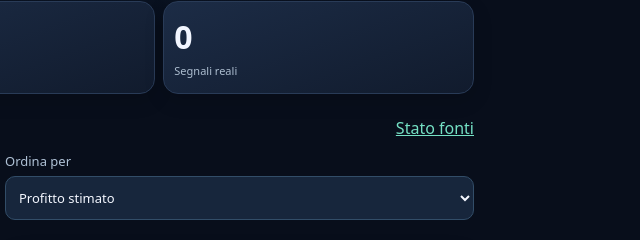
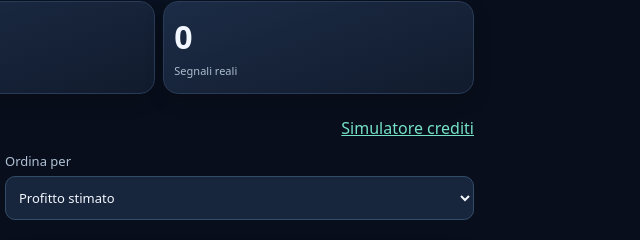
Before and after one commit to monang1686/FinalTradingFC, a plain HTML site: page experimental/scanner.html in a window 1280 px wide. Shown: the part 208-448 px from the top of the page, 640-1280 px from the left. Drawn offline with Linux system fonts and the light colour scheme.

Commit message:
ui: link isolated trading simulator from scanner dashboard

```diff
--- a/experimental/scanner.html
+++ b/experimental/scanner.html
@@ -9,7 +9,7 @@
 <header><div><div class="eyebrow">FUT TRADER 27 / LAB</div><h1>Market Scanner</h1><div class="muted">Anteprima mobile · mercato console</div></div><span class="tag">DEMO</span></header>
 <div class="notice"><strong>Simulazione, non trading reale.</strong> Carte e prezzi inventati. Nessuna asta verificata, nessuna operazione consigliata. Il rischio è un indicatore euristico.</div>
 <section class="stats" aria-label="Riepilogo"><div class="stat"><strong id="count">—</strong><span>Carte di test</span></div><div class="stat"><strong id="candidate-count">—</strong><span>Candidate demo</span></div><div class="stat"><strong>0</strong><span>Segnali reali</span></div></section>
-<div class="section-head"><h2>Esplora le carte</h2><a href="index.html">Stato fonti</a></div>
+<div class="section-head"><h2>Esplora le carte</h2><a href="simulator.html">Simulatore crediti</a></div>
 <div class="toolbar"><label>Visualizza<select id="filter"><option value="all">Tutte le carte</option><option value="candidates">Solo candidate demo</option></select></label><label>Ordina per<select id="sort"><option value="profit">Profitto stimato</option><option value="roi">ROI stimato</option><option value="risk">Rischio crescente</option><option value="name">Nome</option></select></label></div>
 <p id="status" role="status" aria-live="polite">Caricamento demo sintetica…</p><main id="results" class="results"></main>
 <section class="controls"><h2>Strumenti di test</h2><p class="muted">La demo si carica automaticamente. Puoi anche importare un report JSON sintetico, senza inviarlo a server.</p><label for="file">Importa report sintetico JSON</label><input id="file" type="file" accept="application/json,.json"><div class="actions"><button id="clear" type="button">Svuota</button><button id="reload" type="button">Ricarica demo</button></div></section>
```
